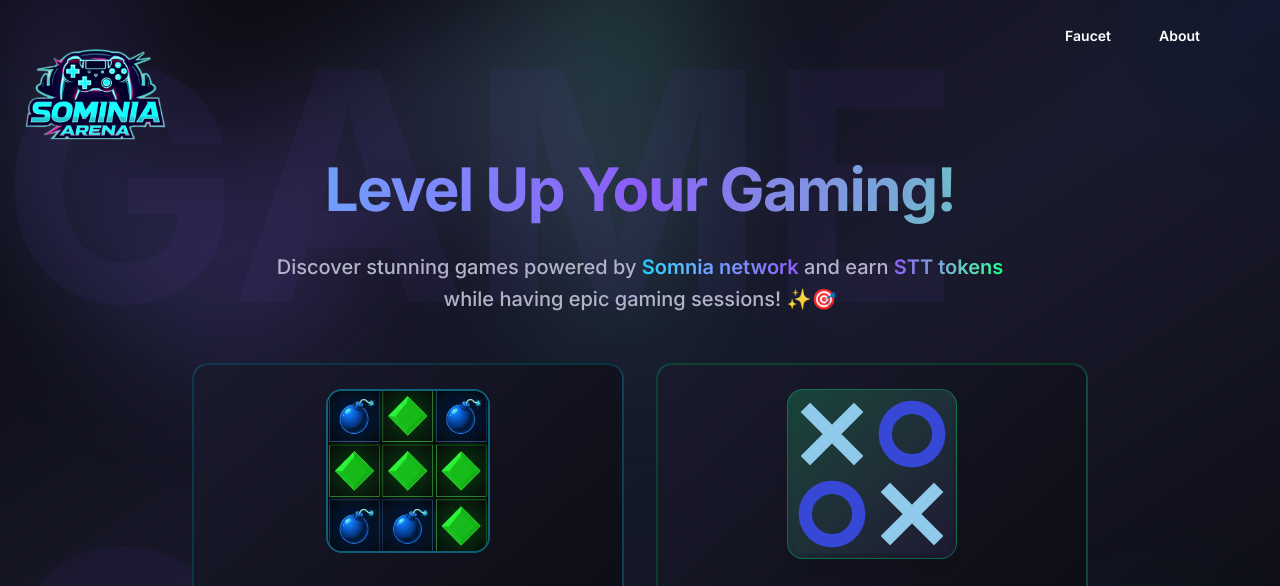
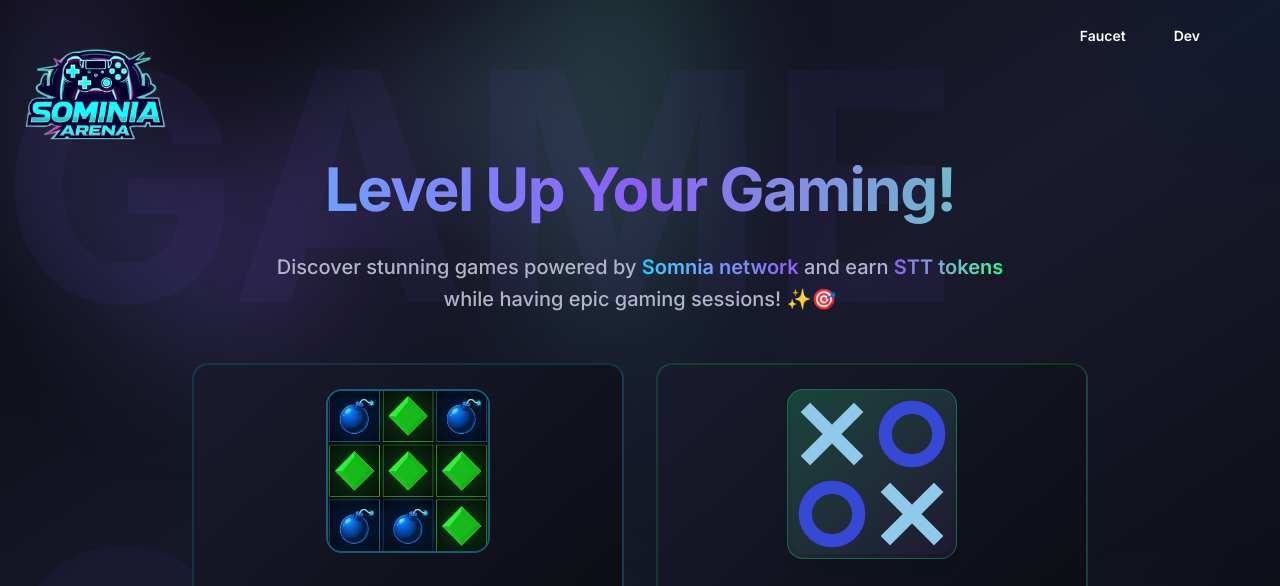
Before and after one commit to Hardy-techy/Somnia-Arena, a Next.js app: page / in a window 1280 px wide. Shown: the top 586 px of the page. Built offline with nearby package versions, Linux system fonts and the light colour scheme.

Commit message:
Update STT Mines thumbnail and navigation links

```diff
--- a/src/components/blocks/heros/simple-centered.tsx
+++ b/src/components/blocks/heros/simple-centered.tsx
@@ -5,8 +5,8 @@
 import { Menu, X, Pickaxe, Bot } from 'lucide-react'
 
 const navigation = [
-  { name: 'Faucet', href: '#' },
-  { name: 'About', href: '#' },
+  { name: 'Faucet', href: 'https://testnet.somnia.network/' },
+  { name: 'Dev', href: 'https://x.com/0xhardyy' },
 ]
 
 export default function SimpleCentered() {
@@ -142,7 +142,7 @@
 
                 <div className="relative z-10 text-center">
                   <div className="rounded-2xl border-2 border-[#00d4ff]/40 group-hover:shadow-lg transition-all duration-300 mb-6 inline-block overflow-hidden">
-                    <img src="/Images/minesimage.jpg" alt="STT Mines Thumbnail" className="h-40 w-40 object-cover rounded-none mx-auto shadow-none" />
+                    <img src="/Images/minescellimage.jpg" alt="STT Mines Thumbnail" className="h-40 w-40 object-cover rounded-none mx-auto shadow-none" />
                   </div>
                   <h3 className="text-2xl font-bold text-transparent bg-gradient-to-r from-[#00d4ff] to-white bg-clip-text font-display mb-3">
                     STT Mines
```
Also changed, not shown: public/Images/minescellimage.jpg (added).
